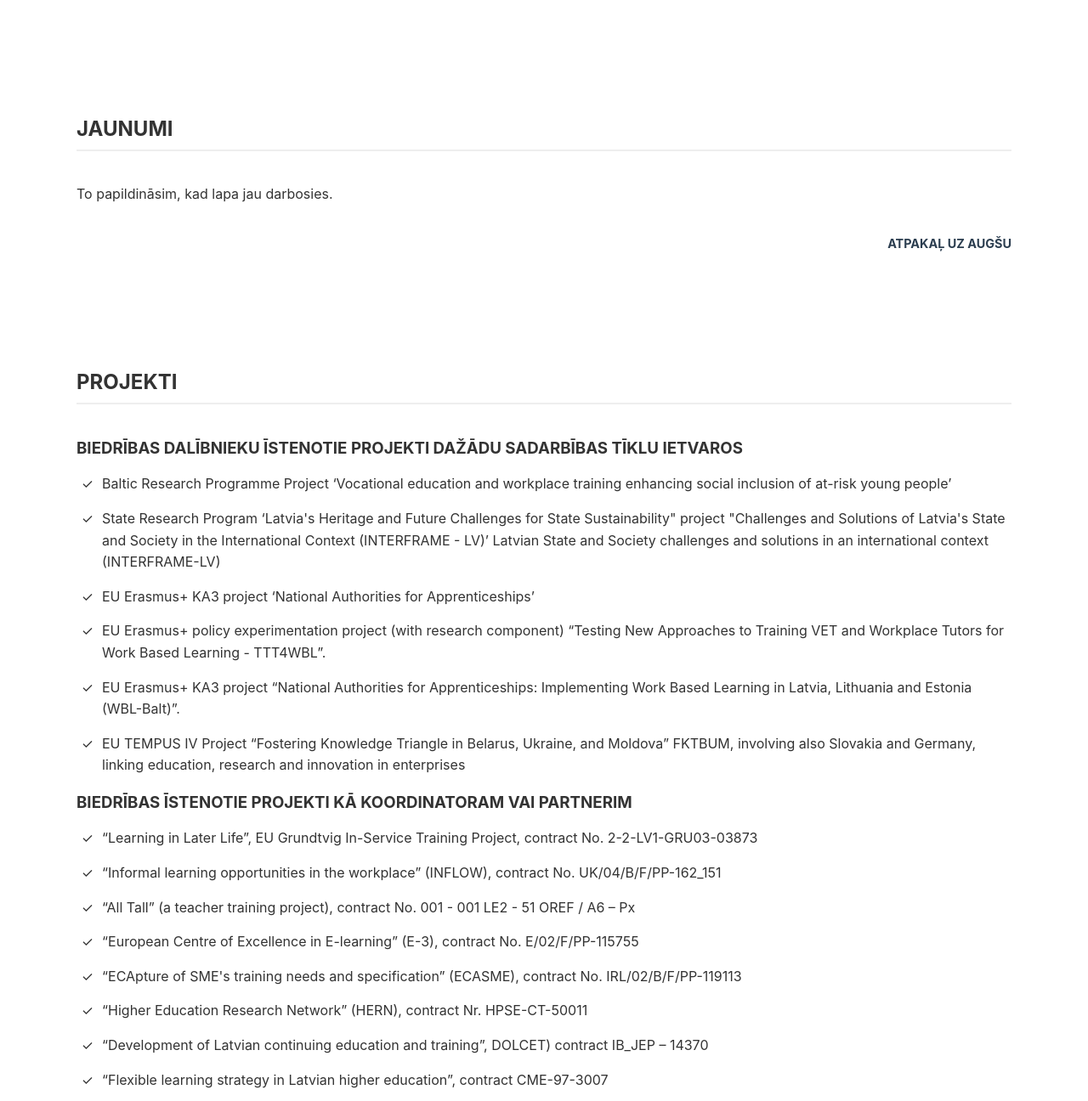
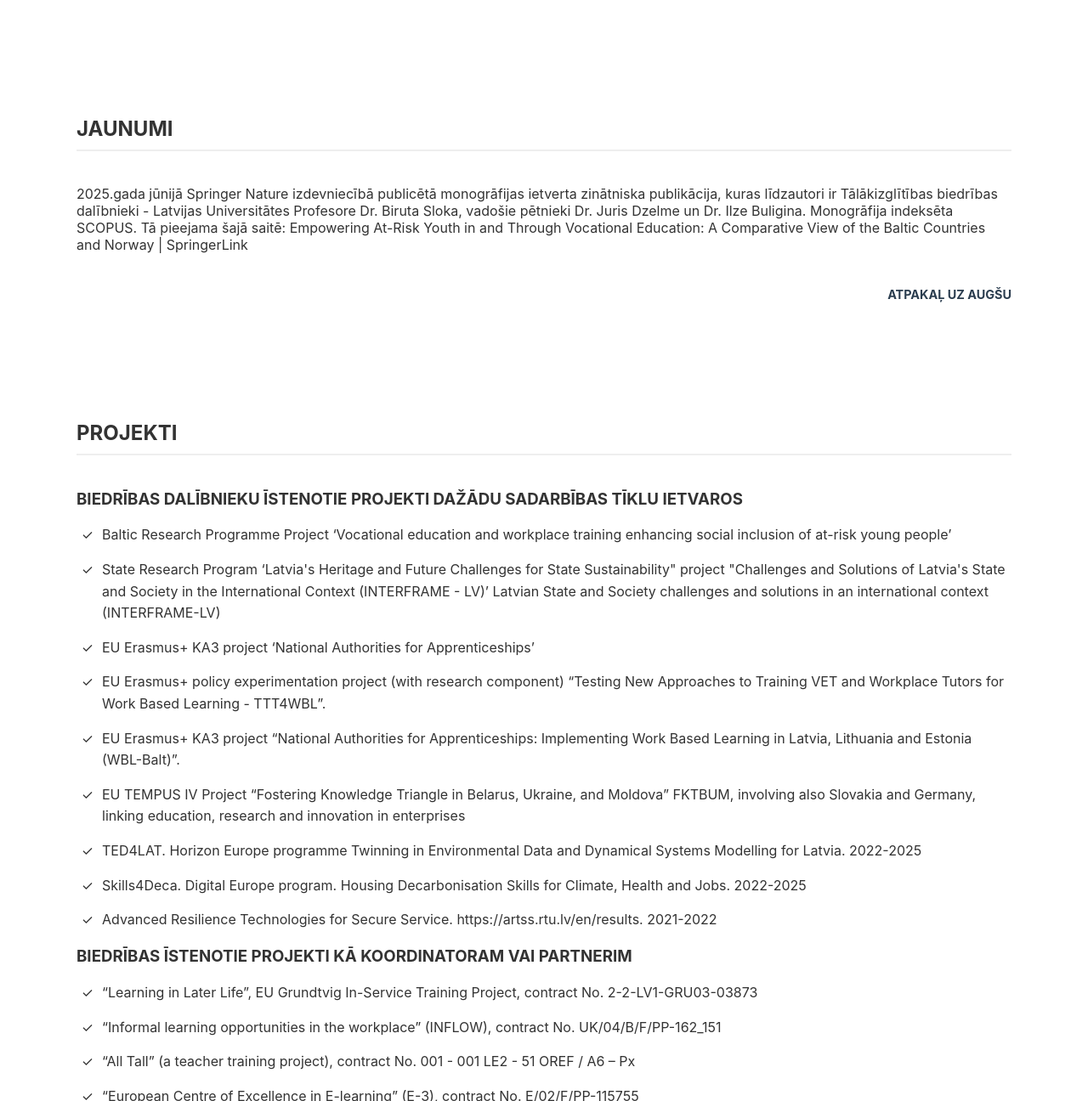
Before and after one commit to Juris3/github-pages-1, a plain HTML site: page index.html in a window 1280 px wide. Shown: the part 1007-2303 px from the top of the page at 85% size. Drawn offline with Linux system fonts and the light colour scheme.

Commit message:
Update index.html
jaunumi un projekti updeitoti

```diff
--- a/index.html
+++ b/index.html
@@ -202,7 +202,7 @@
         <section id="news">
             <h2 data-lang-lv="Jaunumi" data-lang-en="News">Jaunumi</h2>
             <div lang="lv">
-                <p>To papildināsim, kad lapa jau darbosies.</p>
+                <p>2025.gada jūnijā Springer Nature izdevniecībā publicētā monogrāfijas ietverta zinātniska publikācija, kuras līdzautori ir Tālākizglītības biedrības dalībnieki - Latvijas Universitātes Profesore Dr. Biruta Sloka, vadošie pētnieki Dr. Juris Dzelme un Dr. Ilze Buligina. Monogrāfija indeksēta SCOPUS. Tā pieejama šajā saitē: Empowering At-Risk Youth in and Through Vocational Education: A Comparative View of the Baltic Countries and Norway | SpringerLink</p>
                 <a href="#page-top" class="back-to-top" data-lang-lv="Atpakaļ uz augšu" data-lang-en="Back to top">Atpakaļ uz augšu</a>
             </div>
              <div lang="en" style="display:none;">
@@ -222,6 +222,9 @@
                     <li>EU Erasmus+ policy experimentation project (with research component) “Testing New Approaches to Training VET and Workplace Tutors for Work Based Learning - TTT4WBL”.</li>
                     <li>EU Erasmus+ KA3 project “National Authorities for Apprenticeships: Implementing Work Based Learning in Latvia, Lithuania and Estonia (WBL-Balt)”.</li>
                     <li>EU TEMPUS IV Project “Fostering Knowledge Triangle in Belarus, Ukraine, and Moldova” FKTBUM, involving also Slovakia and Germany, linking education, research and innovation in enterprises</li>
+					<li>TED4LAT. Horizon Europe programme Twinning in Environmental Data and Dynamical Systems Modelling for Latvia. 2022-2025</li>
+					<li>Skills4Deca. Digital Europe program. Housing Decarbonisation Skills for Climate, Health and Jobs. 2022-2025</li>
+					<li>Advanced Resilience Technologies for Secure Service. https://artss.rtu.lv/en/results. 2021-2022</li>
                 </ul>
                 <h3>Biedrības īstenotie projekti kā koordinatoram vai partnerim</h3>
                 <ul class="project-list">
@@ -245,7 +248,10 @@
                     <li>EU Erasmus+ policy experimentation project (with research component) “Testing New Approaches to Training VET and Workplace Tutors for Work Based Learning - TTT4WBL”.</li>
                     <li>EU Erasmus+ KA3 project “National Authorities for Apprenticeships: Implementing Work Based Learning in Latvia, Lithuania and Estonia (WBL-Balt)”.</li>
                     <li>EU TEMPUS IV Project “Fostering Knowledge Triangle in Belarus, Ukraine, and Moldova” FKTBUM, involving also Slovakia and Germany, linking education, research and innovation in enterprises</li>
-                </ul>
+					<li>TED4LAT. Horizon Europe programme Twinning in Environmental Data and Dynamical Systems Modelling for Latvia. 2022-2025</li>
+					<li>Skills4Deca. Digital Europe program. Housing Decarbonisation Skills for Climate, Health and Jobs. 2022-2025</li>
+					<li>Advanced Resilience Technologies for Secure Service. https://artss.rtu.lv/en/results. 2021-2022</li>
+</ul>
                 <h3>Projects implemented by the Society of Continuing Education as coordinating or partner institution:</h3>
                 <ul class="project-list">
                     <li>“Learning in Later Life”, EU Grundtvig In-Service Training Project, contract No. 2-2-LV1-GRU03-03873</li>
```
